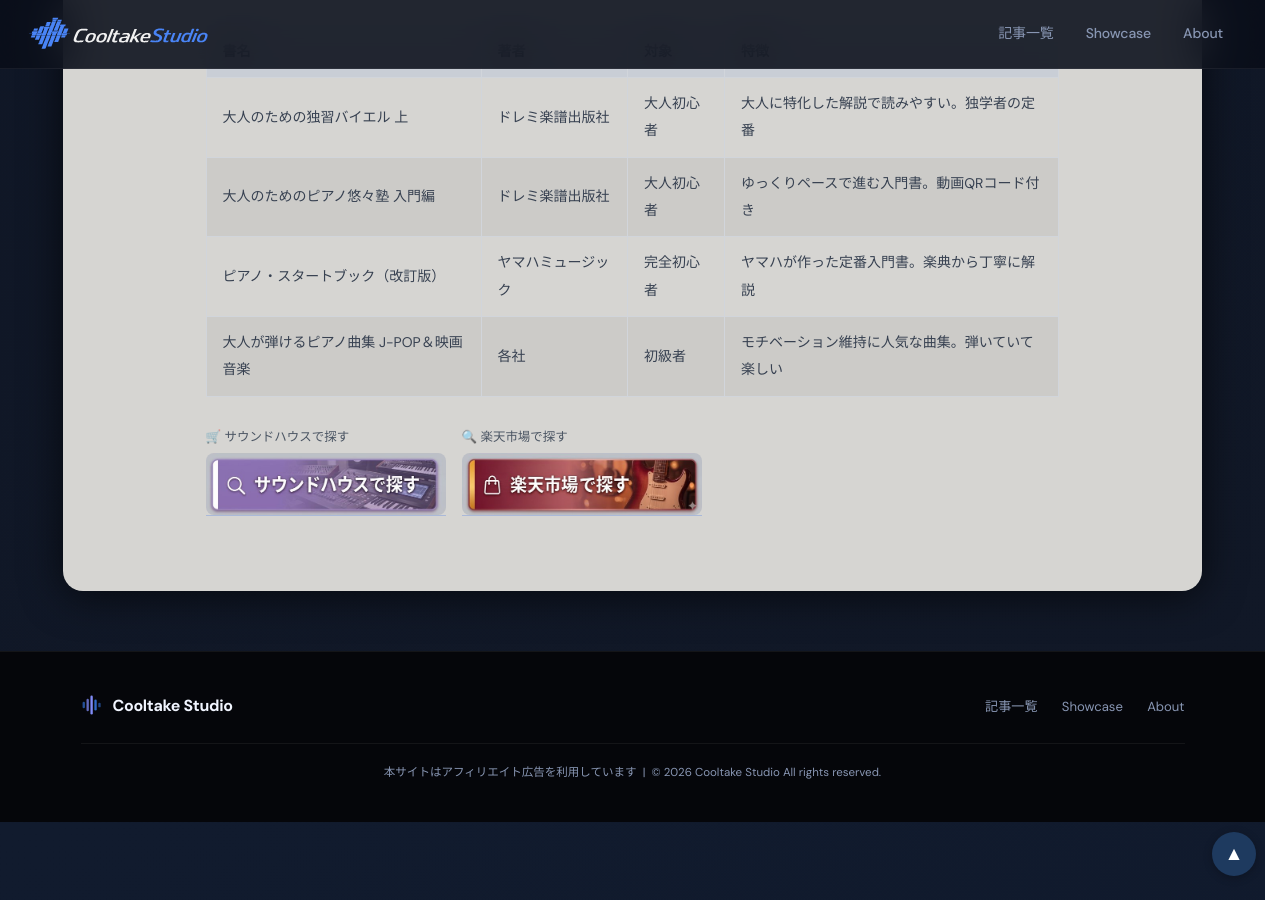
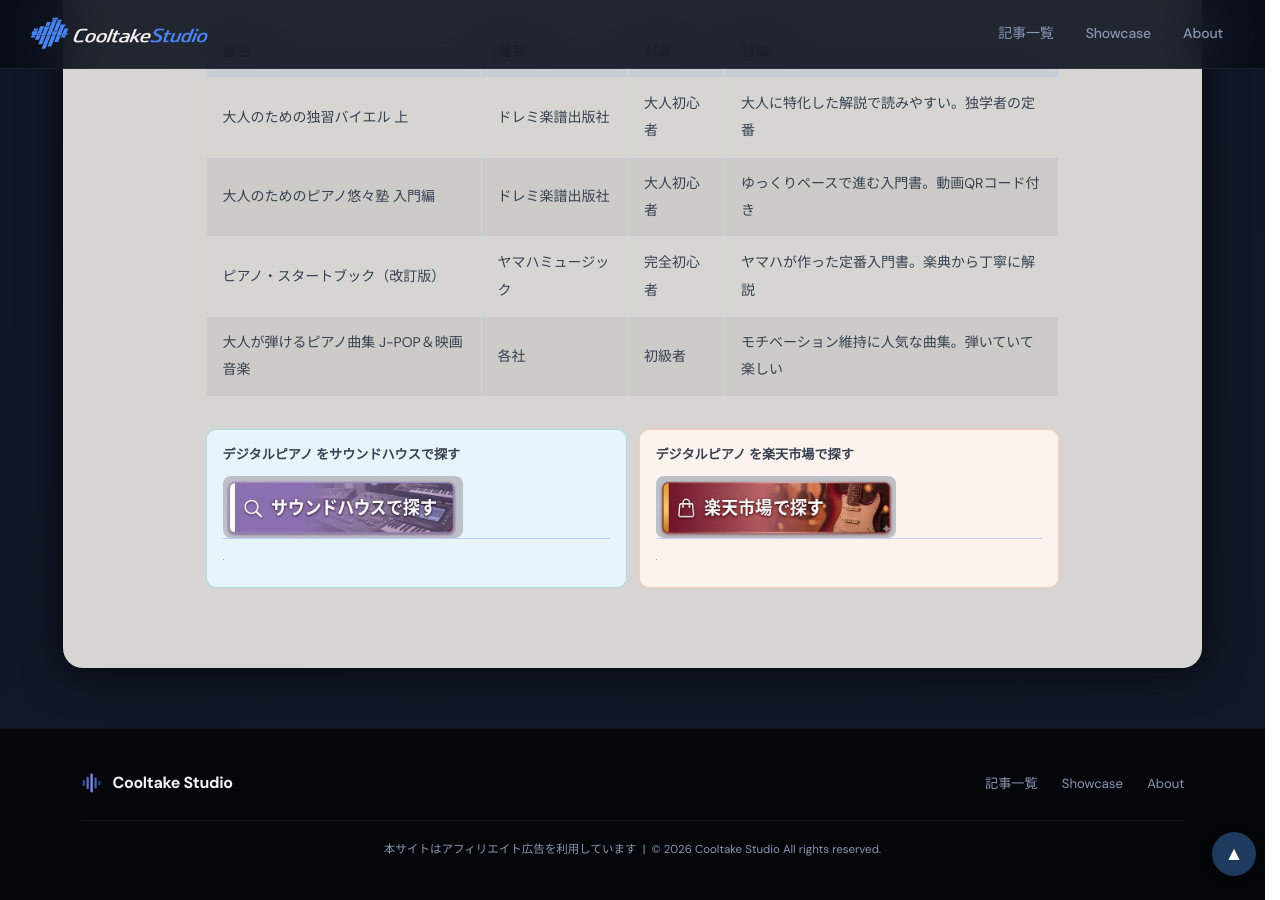
Before and after one commit to cooltake/cooltake-staging, a Jekyll site: the page built from _posts/2026-05-24-digital-piano-guide.md, in a window 1280 px wide and 900 px high, scrolled down 6346 px. Built offline with Jekyll 4.4.1, drawn with Linux system fonts in a browser that asks for light colours; some web fonts are replaced; grey boxes are pictures that could not be loaded.

Commit message:
style: unify shop buttons to new design

```diff
--- a/_posts/2026-05-24-digital-piano-guide.md
+++ b/_posts/2026-05-24-digital-piano-guide.md
@@ -149,9 +149,15 @@
 
 <!-- AFFILIATE_PLACEHOLDER: Amazon教則本リンク（もしもアフィリエイト Amazon審査通過後に設置予定 site_id=672391） -->
 
-<div style="display:flex;flex-wrap:wrap;gap:1rem;margin:1rem 0;">
-<div><span style="display:block;font-size:.78rem;color:#4b5563;margin-bottom:4px;">🛒 サウンドハウスで探す</span>
-<a href="https://h.accesstrade.net/sp/cc?rk=01001xqc00os63&url=https%3A%2F%2Fwww.soundhouse.co.jp%2Fsearch%2Findex%2F%3Fsearch_all%3D%E3%83%87%E3%82%B8%E3%82%BF%E3%83%AB%E3%83%94%E3%82%A2%E3%83%8E" rel="nofollow" referrerpolicy="no-referrer-when-downgrade" style="display:inline-block;text-decoration:none;"><img src="/assets/images/btn-soundhouse.jpg" alt="サウンドハウスで探す" width="240" style="height:auto;border-radius:8px;display:block;"></a></div>
-<div><span style="display:block;font-size:.78rem;color:#4b5563;margin-bottom:4px;">🔍 楽天市場で探す</span>
-<a href="https://hb.afl.rakuten.co.jp/hgc/0b15ddc7.28c5c9ed.0b15ddc8.5d23dd4d/?pc=https%3A%2F%2Fsearch.rakuten.co.jp%2Fsearch%2Fmall%2F%E3%83%87%E3%82%B8%E3%82%BF%E3%83%AB%E3%83%94%E3%82%A2%E3%83%8E%2B%E5%88%9D%E5%BF%83%E8%80%85%2B%E3%82%B9%E3%82%BF%E3%83%B3%E3%83%89%E3%82%BB%E3%83%83%E3%83%88%2F" rel="nofollow" referrerpolicy="no-referrer-when-downgrade" style="display:inline-block;text-decoration:none;"><img src="/assets/images/btn-rakuten.jpg" alt="楽天市場で探す" width="240" style="height:auto;border-radius:8px;display:block;"></a></div>
+<div style="display:flex;gap:.75rem;margin:2rem 0;">
+<div style="flex:1;padding:.8rem 1rem 1rem;background:#e8f4fb;border-radius:10px;border:1px solid rgba(8,145,178,.25);">
+<p style="margin:0 0 .5rem;color:#374151;font-size:.82rem;font-weight:bold;">デジタルピアノ をサウンドハウスで探す</p>
+<a href="https://h.accesstrade.net/sp/cc?rk=01001xqc00os63&url=https%3A%2F%2Fwww.soundhouse.co.jp%2Fsearch%2Findex%2F%3Fsearch_all%3D%E3%83%87%E3%82%B8%E3%82%BF%E3%83%AB%E3%83%94%E3%82%A2%E3%83%8E" rel="nofollow" referrerpolicy="no-referrer-when-downgrade" style="display:block;text-decoration:none;"><img src="/assets/images/btn-soundhouse.jpg" alt="サウンドハウスで探す" width="240" style="height:auto;border-radius:8px;display:block;"></a>
+<img src="https://h.accesstrade.net/sp/rr?rk=01001xqc00os63" width="1" height="1" border="0" alt="" loading="lazy">
 </div>
+<div style="flex:1;padding:.8rem 1rem 1rem;background:#fdf3ee;border-radius:10px;border:1px solid rgba(234,88,12,.25);">
+<p style="margin:0 0 .5rem;color:#374151;font-size:.82rem;font-weight:bold;">デジタルピアノ を楽天市場で探す</p>
+<a href="https://hb.afl.rakuten.co.jp/hgc/0b15ddc7.28c5c9ed.0b15ddc8.5d23dd4d/?pc=https%3A%2F%2Fsearch.rakuten.co.jp%2Fsearch%2Fmall%2F%E3%83%87%E3%82%B8%E3%82%BF%E3%83%AB%E3%83%94%E3%82%A2%E3%83%8E%2B%E5%88%9D%E5%BF%83%E8%80%85%2B%E3%82%B9%E3%82%BF%E3%83%B3%E3%83%89%E3%82%BB%E3%83%83%E3%83%88%2F" rel="nofollow" referrerpolicy="no-referrer-when-downgrade" style="display:block;text-decoration:none;"><img src="/assets/images/btn-rakuten.jpg" alt="楽天市場で探す" width="240" style="height:auto;border-radius:8px;display:block;"></a>
+<img src="//i.moshimo.com/af/i/impression?a_id=5565352&amp;p_id=54&amp;pc_id=54&amp;pl_id=616" width="1" height="1" style="border:none;" alt="" loading="lazy">
+</div>
+</div>
```
